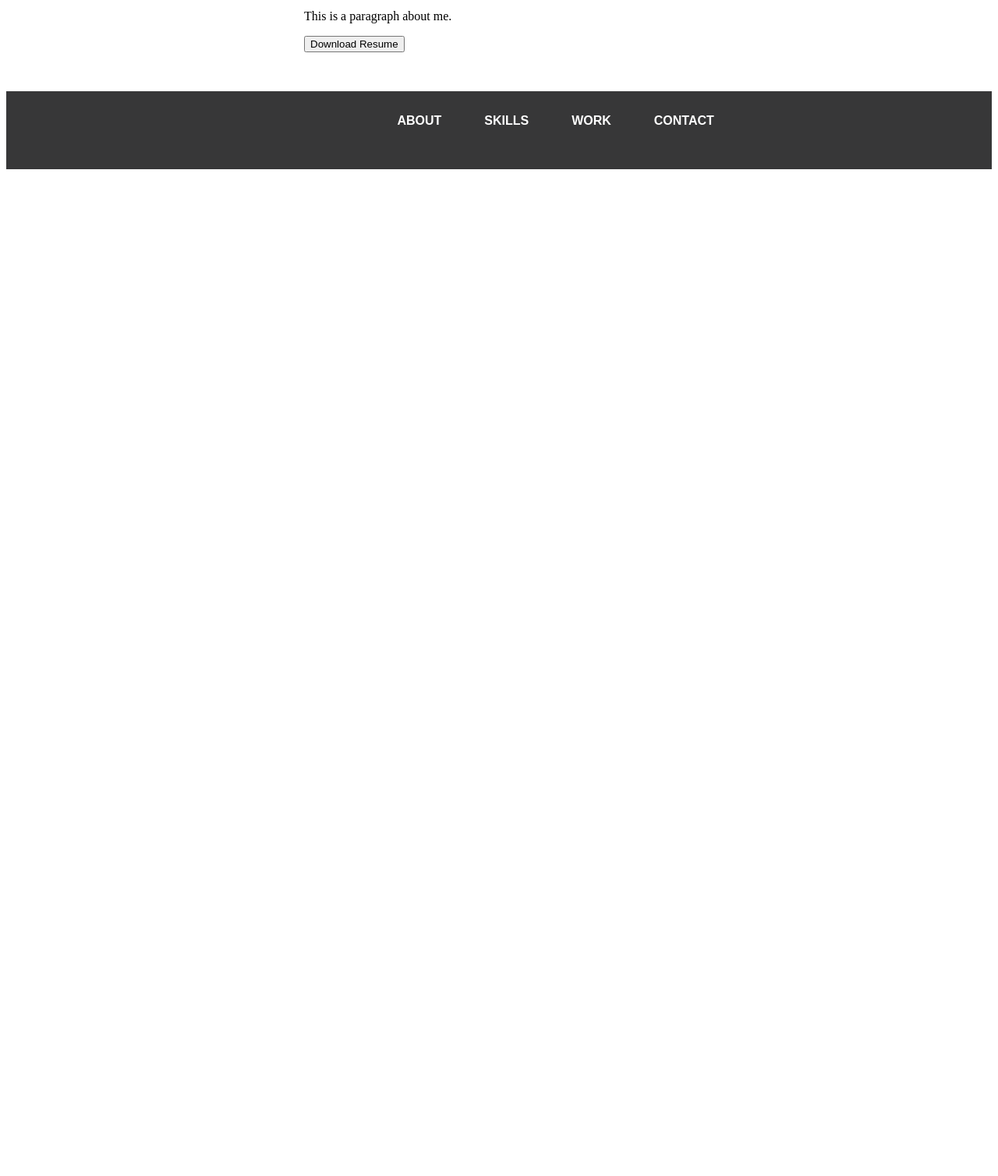
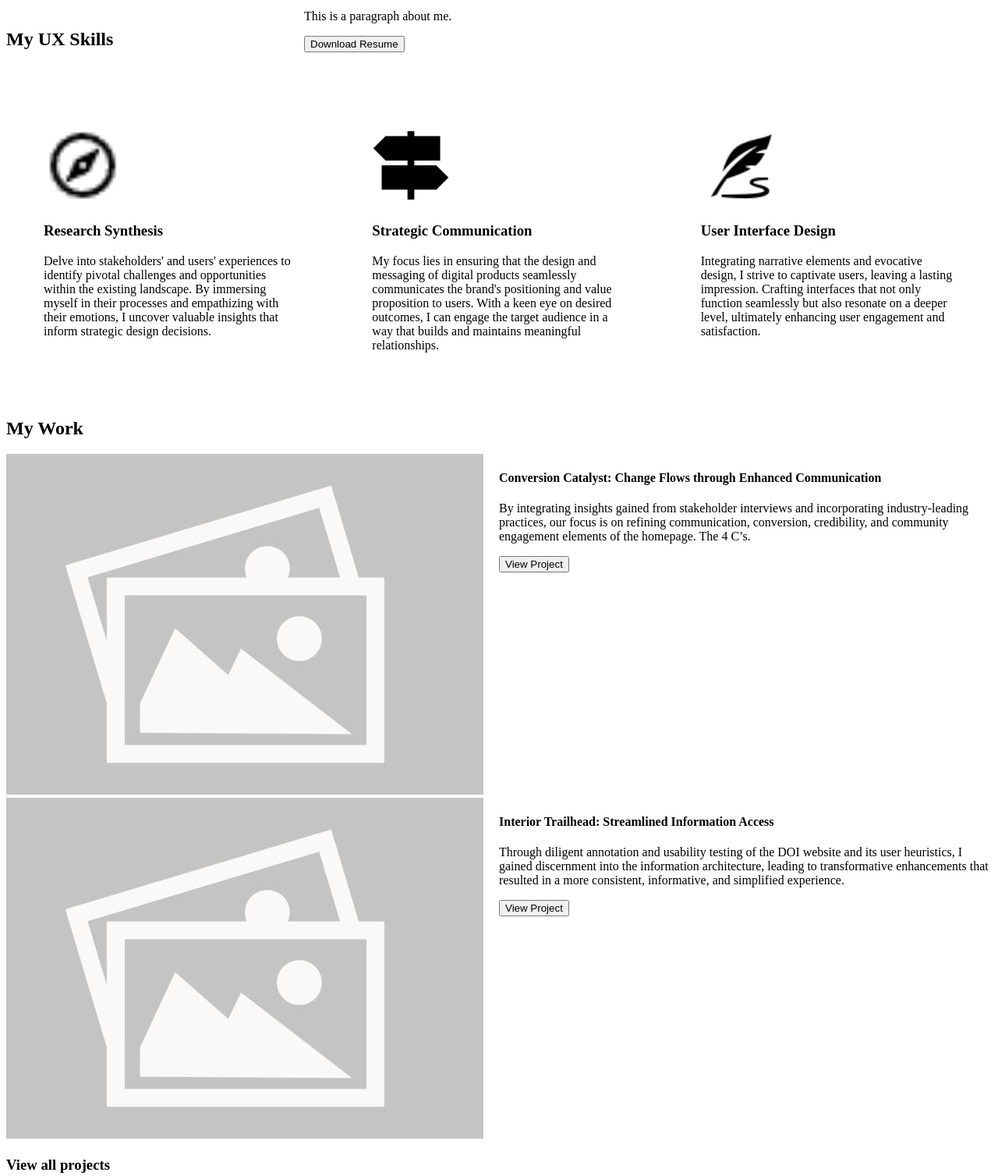
Before and after one commit to inspiredRyan/R.Hunt_UX_UI_HW_18, a plain HTML site: page index.html in a window 1280 px wide. Shown: the part 820-2328 px from the top of the page at 78% size. Before the commit the page ends 1045 px from the top, so only its background shows below. Drawn offline with Linux system fonts and the light colour scheme.

Commit message:
Finishing up HW 18

```diff
--- a/CSS/style.css
+++ b/CSS/style.css
@@ -36,10 +36,71 @@ ul {
     margin-top: 100px;
 }
 
-.bottomNav ul{
+.bottomNav ul {
     display: flex;
     justify-content: space-around;
     color: white;
     font-weight: bold;
     font-family: sans-serif;
 }
+
+#mySkillsTitle {
+    margin: 100px;
+}
+
+/*My UX Skills section coded using CSS flex*/
+
+.flexContainer {
+    display: flex;
+    margin-top: 50px;
+}
+
+.flexChild {
+    width: 33%;
+    margin: 24px;
+    padding: 24px;
+}
+
+#compass {
+    height: 100px;
+    width: auto;
+}
+
+#sign {
+    height: 100px;
+    width: auto;
+}
+
+#feather {
+    height: 100px;
+    width: auto;
+}
+
+/*My Work Section Constructed using CSS Grid*/
+
+.workGrid {
+    display: grid;
+    grid-template-columns: 1fr 1fr;
+    grid-template-rows: 1fr 1fr;
+    grid-template-areas:
+        "nonprofitImage doiImage"
+        "nonprofitContent doiContent";
+}
+
+@media only screen and (max-width: 600px){
+    .flexContainer{
+        display: column;
+    }
+    .flexChild{
+        width: 100%;
+    }
+    .workGrid{
+        grid-template-rows: 1fr 1fr 1fr 1fr;
+        grid-template-columns: 1fr;
+        grid-template-areas:
+            "nonprofitImage"
+            "nonprofitContent"
+            "doiImage"
+            "doiContent";
+    }
+}
--- a/index.html
+++ b/index.html
@@ -33,6 +33,58 @@
             </div>
         </section>
 
+<!-- My UX Skills section coded using CSS flex -->
+
+        <section class="mySkills";>
+            <h1 class="mySkillsTitle">My UX Skills</h1>
+            <div class="flexContainer">
+                <div class="flexChild">
+                    <img id="compass" src="./Images/Compass.png";>
+                    <h3>Research Synthesis</h3>
+                    <p>Delve into stakeholders' and users' experiences to identify pivotal challenges and opportunities within the existing landscape. By immersing myself in their processes and empathizing with their emotions, I uncover valuable insights that inform strategic design decisions.</p>
+                </div>
+
+                <div class="flexChild">
+                    <img id="sign" src="./Images/trail.png";>
+                    <h3>Strategic Communication</h3>
+                    <p>My focus lies in ensuring that the design and messaging of digital products seamlessly communicates the brand's positioning and value proposition to users. With a keen eye on desired outcomes, I can engage the target audience in a way that builds and maintains meaningful relationships.</p>
+                </div>
+
+                <div class="flexChild">
+                    <img id="feather" src="./Images/icons8-feather-64.png";>
+                    <h3>User Interface Design</h3>
+                    <p>Integrating narrative elements and evocative design, I strive to captivate users, leaving a lasting impression. Crafting interfaces that not only function seamlessly but also resonate on a deeper level, ultimately enhancing user engagement and satisfaction.</p>
+                </div>
+
+            </div>
+        </section>
+
+<!-- My Work Section Constructed using CSS Grid -->
+
+        <section class="myWork";>
+            <h1>My Work</h1>
+            <div class="workGrid";>
+                <div class="nonprofitImage">
+                    <img src="./Images/Placeholder.jpg";>
+                </div>
+                <div class="nonprofitContent">
+                    <h4>Conversion Catalyst: Change Flows through Enhanced Communication</h4>
+                    <p>By integrating insights gained from stakeholder interviews and incorporating industry-leading practices, our focus is on refining communication, conversion, credibility, and community engagement elements of the homepage. The 4 C’s.</p>
+                    <button>View Project</button>
+                </div>
+                <div class="doiImage">
+                    <img src="./Images/Placeholder.jpg";>
+                </div>
+                <div class="doiContent">
+                    <h4>Interior Trailhead: Streamlined Information Access</h4>
+                    <p>Through diligent annotation and usability testing of the DOI website and its user heuristics, I gained discernment into the information architecture, leading to transformative enhancements that resulted in a more consistent, informative, and simplified experience.</p>
+                    <button>View Project</button>
+                </div>
+            </div>
+            <h3>View all projects</h3>
+        </section>
+
+
         <footer class="footer";>
             <nav class="bottomNav";>
                 <ul>
```
Also changed, not shown: Images/Compass.png (added), Images/Placeholder.jpg (added), Images/icons8-feather-64.png (added), Images/trail.png (added).
